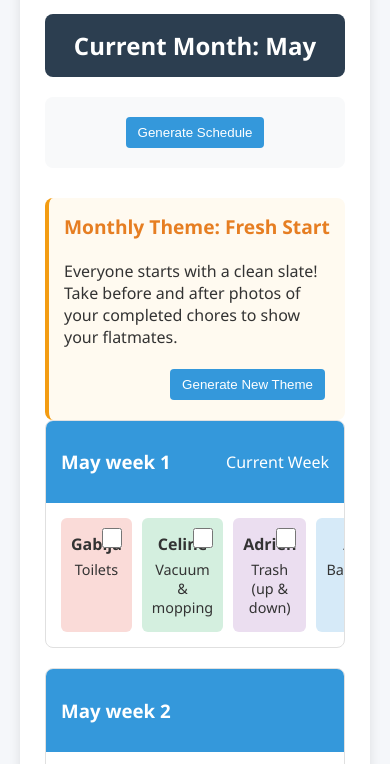
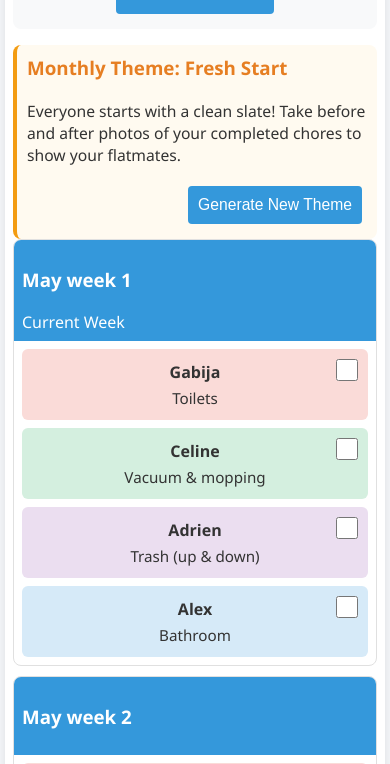
Before and after one commit to Llana13/WG-chores, a plain HTML site: page index.html in a window 390 px wide. Shown: the part 168-932 px from the top of the page. Drawn offline with Linux system fonts and the light colour scheme.

Commit message:
Update for better mobile readability

```diff
--- a/index.html
+++ b/index.html
@@ -36,10 +36,11 @@
             color: #3498db;
         }
         input, button {
-            padding: 8px 12px;
+            padding: 12px 16px;
             margin: 5px;
             border-radius: 4px;
             border: 1px solid #ddd;
+            font-size: 1em;
         }
         button {
             background-color: #3498db;
@@ -90,15 +91,15 @@
             margin-bottom: 5px;
         }
         .chore {
-            font-size: 0.9em;
+            font-size: 0.95em;
         }
         .check {
             position: absolute;
             top: 5px;
             right: 5px;
             cursor: pointer;
-            width: 20px;
-            height: 20px;
+            width: 22px;
+            height: 22px;
         }
         .theme-container {
             margin-top: 25px;
@@ -122,6 +123,8 @@
         }
         .controls {
             display: flex;
+            flex-wrap: wrap;
+            gap: 10px;
             justify-content: space-between;
             margin-top: 20px;
         }
@@ -138,6 +141,61 @@
             margin-bottom: 20px;
             font-size: 1.5em;
             font-weight: bold;
+        }
+
+        /* --- Responsive Design --- */
+        @media (max-width: 600px) {
+            body {
+                padding: 5px;
+            }
+            .container {
+                padding: 8px;
+            }
+            h1 {
+                font-size: 1.3em;
+                margin-bottom: 18px;
+            }
+            .settings {
+                margin-bottom: 16px;
+                padding: 10px;
+            }
+            .schedule-container {
+                gap: 10px;
+            }
+            .week-header {
+                flex-direction: column;
+                align-items: flex-start;
+                padding: 8px 8px;
+                font-size: 1em;
+            }
+            .assignments {
+                grid-template-columns: 1fr;
+                gap: 8px;
+                padding: 8px;
+            }
+            .assignment {
+                padding: 12px 6px;
+                font-size: 1em;
+            }
+            .theme-container {
+                margin-top: 15px;
+                padding: 10px;
+                font-size: 0.98em;
+            }
+            .controls {
+                flex-direction: column;
+                gap: 8px;
+                margin-top: 10px;
+            }
+            .month-display {
+                font-size: 1.1em;
+                padding: 10px;
+                margin-bottom: 12px;
+            }
+            input, button {
+                padding: 10px 10px;
+                font-size: 1em;
+            }
         }
     </style>
 </head>
```
